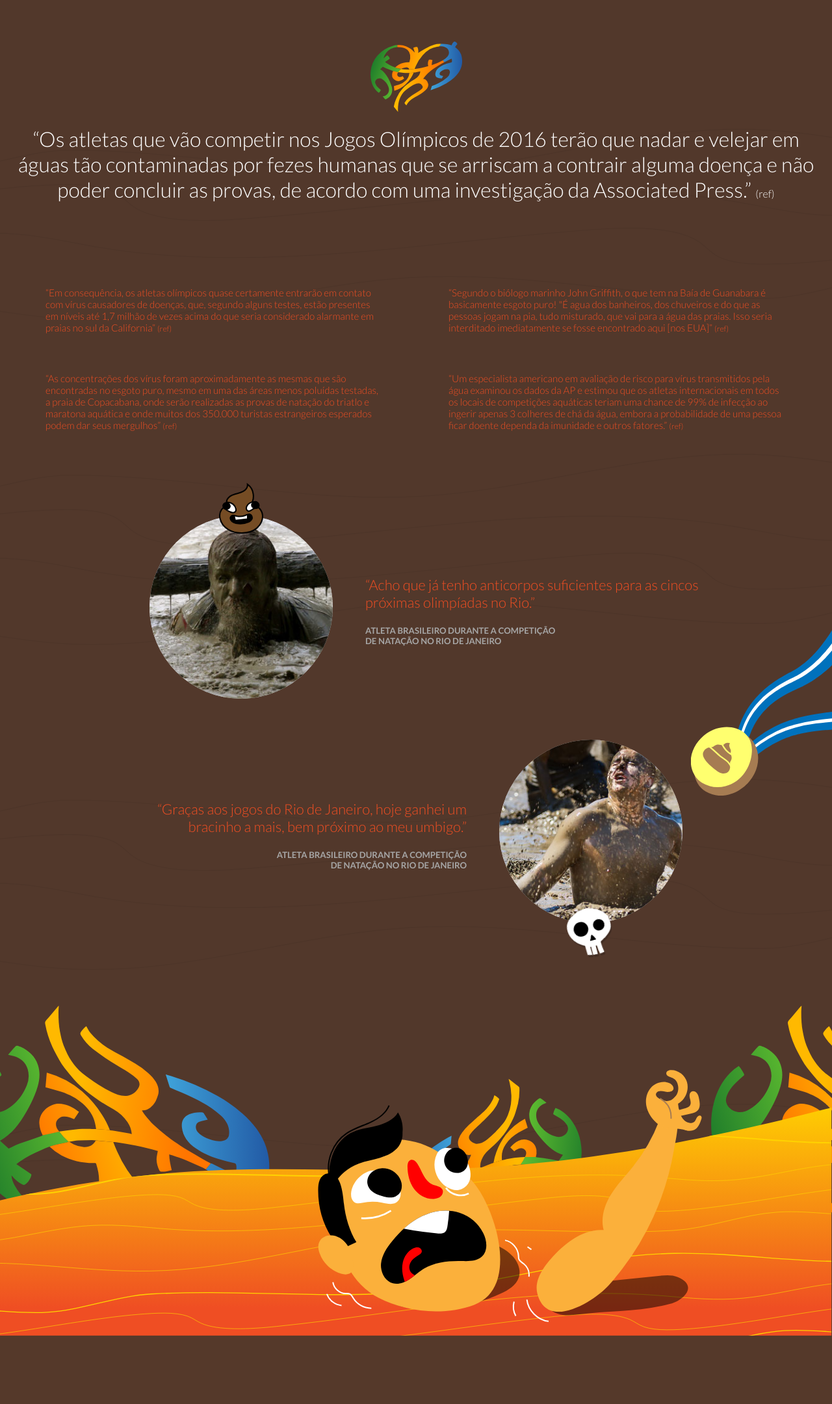
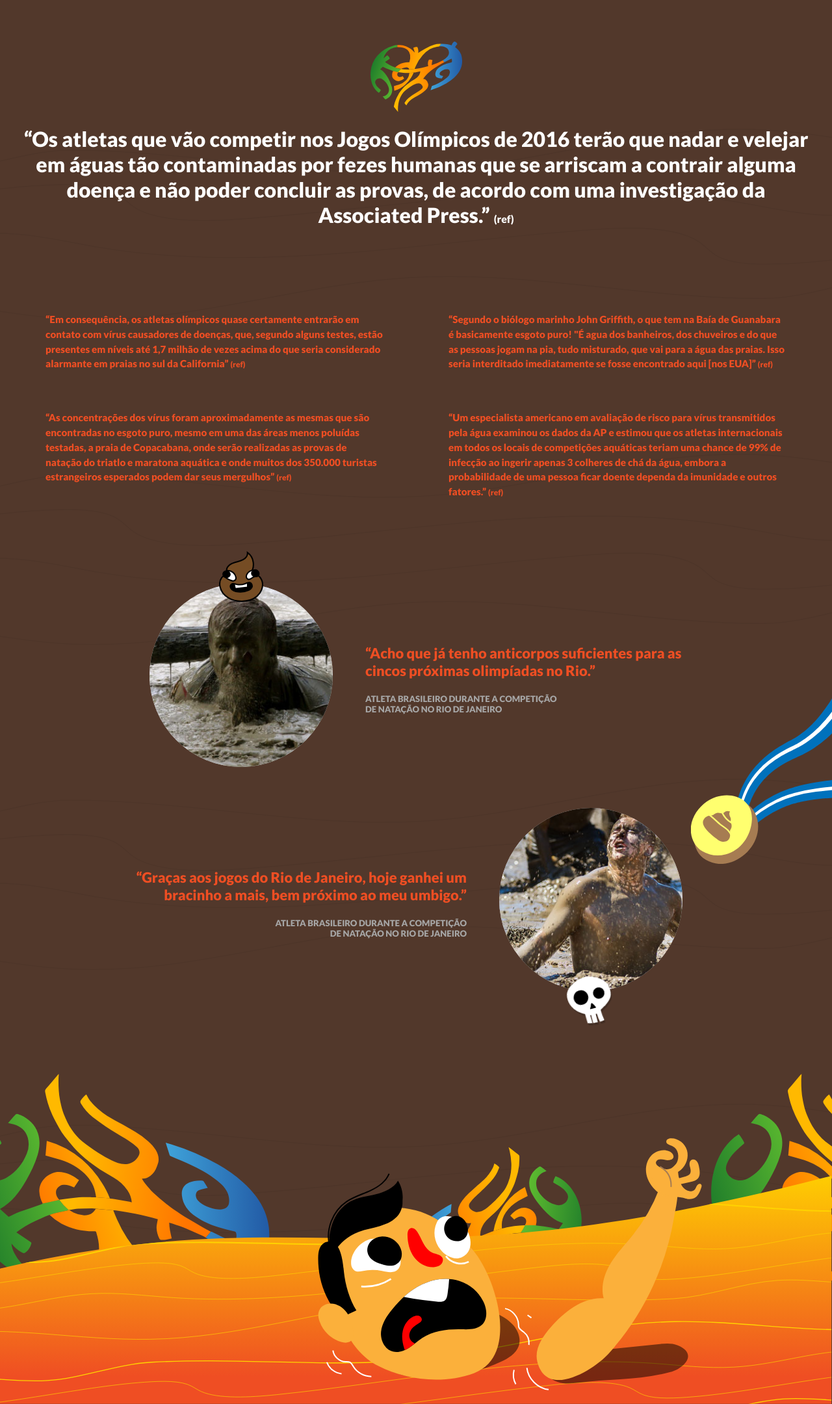
Before and after one commit to euharrison/coliformia-games, a PHP site: page / in a window 1280 px wide. Shown: the part 336-2496 px from the top of the page at 65% size. Before the commit the page ends 2391 px from the top, so only its background shows below. Run offline with PHP 8.4, Linux system fonts and the light colour scheme; style sheets or scripts are compiled from the project's sources; some libraries are stand-ins or nearby versions.

Commit message:
add bold on everything

```diff
--- a/assets/scss/style.scss
+++ b/assets/scss/style.scss
@@ -2,7 +2,10 @@
 @import 'fonts';
 
 body {
+  -moz-osx-font-smoothing: grayscale;
+  -webkit-font-smoothing: antialiased;
   font-family: 'Lato', sans-serif;
+  font-weight: 900;
   background: $brown url($img + 'ondas.svg') center 34px;
   color: white;
   margin: 0;
@@ -58,6 +61,7 @@
   color: $red;
   margin: responsive(50, 100) auto;
   max-width: 1240px;
+  line-height: 1.5;
 
   p {
     margin: 30px;
--- a/index.html
+++ b/index.html
@@ -7,7 +7,7 @@
   <title>Coliformia Games</title>
   <link rel='shortcut icon' href='assets/img/favicon.png'>
   <link rel="stylesheet" type="text/css" href="build/css/style.css">
-  <link href='https://fonts.googleapis.com/css?family=Lato:300,700' rel='stylesheet' type='text/css'>
+  <link href='https://fonts.googleapis.com/css?family=Lato:900' rel='stylesheet' type='text/css'>
 
   <meta property="og:locale" content="pt_BR">
   <meta property="og:url" content="http://coliformiagames.com">
```
